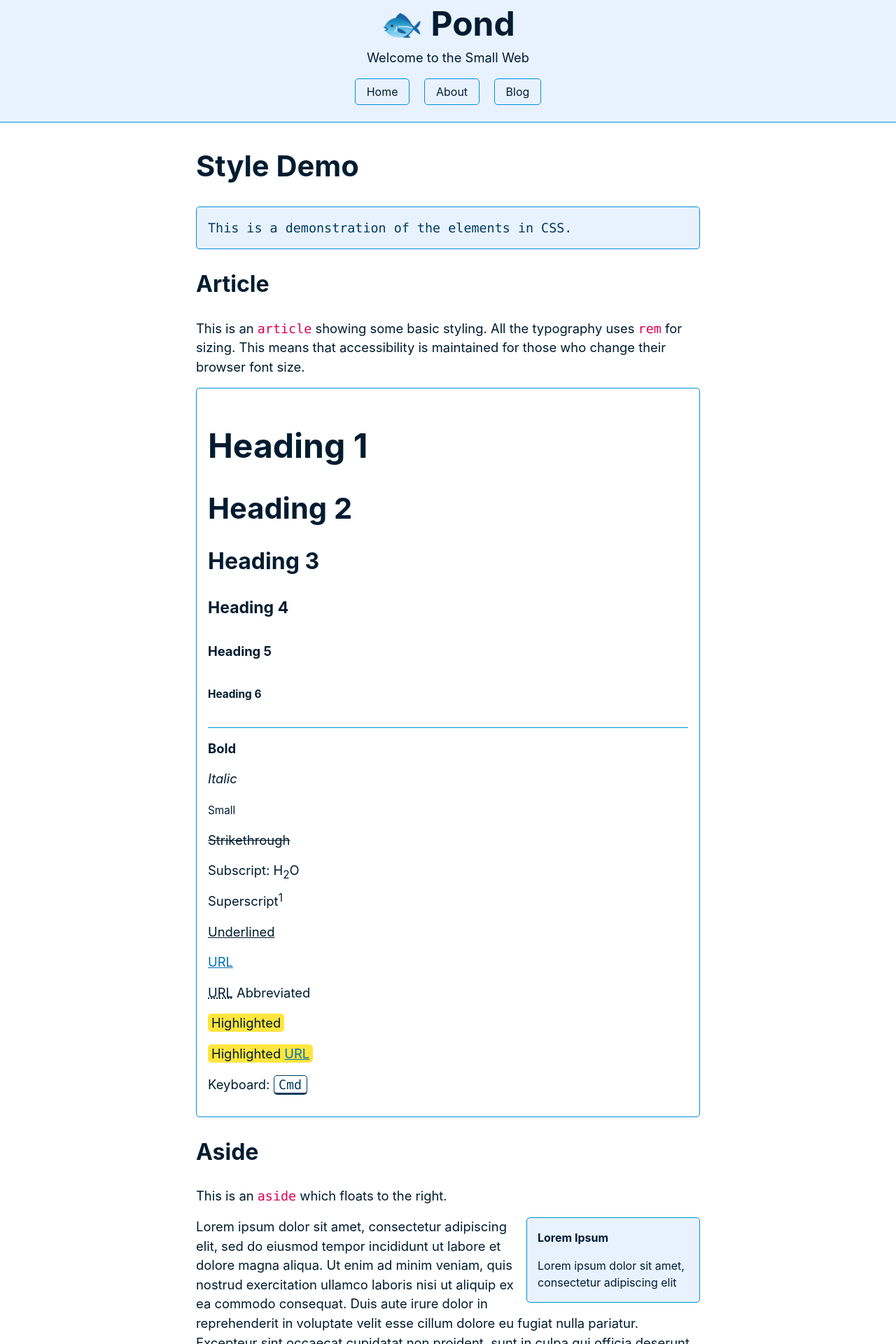
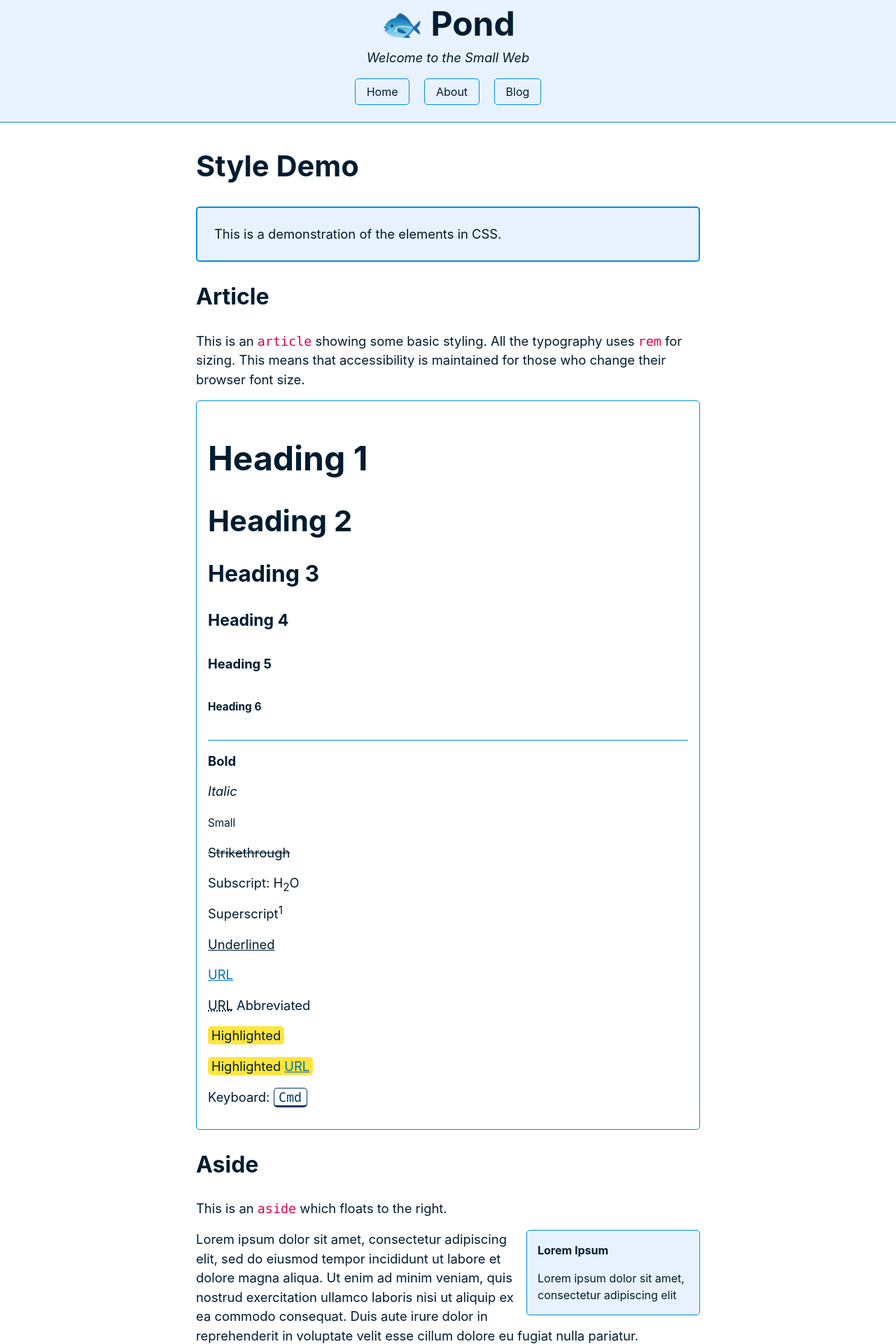
Before and after one commit to megdna/pond, a Jekyll site: the page built from style.md, in a window 1280 px wide. Shown: the top 1920 px of the page at 70% size. Built offline with Jekyll 4.4.1, drawn with Linux system fonts in a browser that asks for light colours; some of the changed text lies outside the part shown.

Commit message:
Update theme

```diff
--- a/_includes/header.html
+++ b/_includes/header.html
@@ -1,5 +1,5 @@
 <h1>{{ site.emoji }} {{ site.title }}</h1>
-<p>{{ site.description }}</p>
+<p><i>{{ site.description }}</i></p>
 <nav>
   {% for item in site.nav %}
   <a href="{{ item.link | prepend: site.baseurl | prepend: site.url }}" {% if page.url == item.link %}class="current"{% endif %}>{{ item.name }}</a>
--- a/_layouts/post.html
+++ b/_layouts/post.html
@@ -2,6 +2,6 @@
 layout: default
 ---
 <h2>{{ page.title }}</h2>
-{% if page.description %}<pre>{{ page.description }}</pre>{% endif %}
-{% if page.date %}<p class="meta">Posted on {{ page.date | date_to_string }}</p>{% endif %}
+{% if page.description %}<p class="notice">{{ page.description }}</p>{% endif %}
+{% if page.date %}<p class="meta"><i>Posted on {{ page.date | date_to_string }}</i></p>{% endif %}
 {{ content }}
--- a/style.css
+++ b/style.css
@@ -135,10 +135,11 @@
 }
 
 footer > nav a {
-    border: none;
-    line-height: 1;
-    padding: 0;
-    text-decoration: underline;
+  border: none;
+  line-height: 1;
+  margin: 0 0.5rem 0 0.5rem;
+  padding: 0;
+  text-decoration: underline;
 }
 
 h1 {
@@ -429,3 +430,11 @@
   color: var(--accent) !important;
   border-color: var(--accent) !important;
 }
+
+.notice {
+  background: var(--accent-bg);
+  border: 2px solid var(--border);
+  border-radius: 5px;
+  padding: 1.5rem;
+  margin: 2rem 0;
+}
--- a/style.md
+++ b/style.md
@@ -101,7 +101,7 @@
 This is an image inside a `figure` with `figcaption`.
 
 <figure>
-  <img src="https://placekitten.com/800/800" alt="Photo of kittens">
+  <img src="https://placekitten.com/800/800" alt="Photo of kitten(s)">
   <figcaption>Here is a caption for the photo.</figcaption>
 </figure>
 
@@ -117,45 +117,50 @@
 
 ### Table
 
-<table>
-<caption>Table Caption</caption>
-	<thead>
-	  <tr>
-		  <th>Table Heading 1</th>
-			<th>Table Heading 2</th>
-			<th>Table Heading 3</th>
-			<th>Table Heading 4</th>
-			<th>Table Heading 5</th>
-		</tr>
-	</thead>
-	<tbody>
-	  <tr>
-		  <td>Table Cell 1</td>
-			<td>Table Cell 2</td>
-			<td>Table Cell 3</td>
-			<td>Table Cell 4</td>
-			<td>Table Cell 5</td>
-		</tr>
-	  <tr>
-		  <td>Table Cell 1</td>
-			<td>Table Cell 2</td>
-			<td>Table Cell 3</td>
-			<td>Table Cell 4</td>
-			<td>Table Cell 5</td>
-		</tr>
-	  <tr>
-		  <td>Table Cell 1</td>
-			<td>Table Cell 2</td>
-			<td>Table Cell 3</td>
-			<td>Table Cell 4</td>
-			<td>Table Cell 5</td>
-		</tr>
-	  <tr>
-		  <td>Table Cell 1</td>
-			<td>Table Cell 2</td>
-			<td>Table Cell 3</td>
-			<td>Table Cell 4</td>
-			<td>Table Cell 5</td>
-		</tr>
-	</tbody>
-</table>
+This is a `table` with overflow contained in a `figure`.
+
+<figure>
+  <table>
+    <caption>Table Title</caption>
+	  <thead>
+	    <tr>
+		    <th>Table Heading 1</th>
+			  <th>Table Heading 2</th>
+			  <th>Table Heading 3</th>
+			  <th>Table Heading 4</th>
+			  <th>Table Heading 5</th>
+		  </tr>
+	  </thead>
+	  <tbody>
+	    <tr>
+		    <td>Table Cell 1</td>
+			  <td>Table Cell 2</td>
+			  <td>Table Cell 3</td>
+			  <td>Table Cell 4</td>
+			  <td>Table Cell 5</td>
+		  </tr>
+	    <tr>
+		    <td>Table Cell 1</td>
+			  <td>Table Cell 2</td>
+			  <td>Table Cell 3</td>
+			  <td>Table Cell 4</td>
+			  <td>Table Cell 5</td>
+		  </tr>
+	    <tr>
+		    <td>Table Cell 1</td>
+			  <td>Table Cell 2</td>
+			  <td>Table Cell 3</td>
+			  <td>Table Cell 4</td>
+			  <td>Table Cell 5</td>
+		  </tr>
+	    <tr>
+		    <td>Table Cell 1</td>
+			  <td>Table Cell 2</td>
+			  <td>Table Cell 3</td>
+			  <td>Table Cell 4</td>
+			  <td>Table Cell 5</td>
+		  </tr>
+	  </tbody>
+  </table>
+  <figcaption>Table Caption</figcaption>
+</figure>
```
Also changed, not shown: other parts of style.md (+1 -1 lines), _posts/2023-09-10-hello-world.md (+0 -1 lines), _posts/2023-09-12-hello-again.md (renamed from _posts/2023-09-12-second-entry.md, +1 -2 lines), blog.md (+1 -1 lines).
